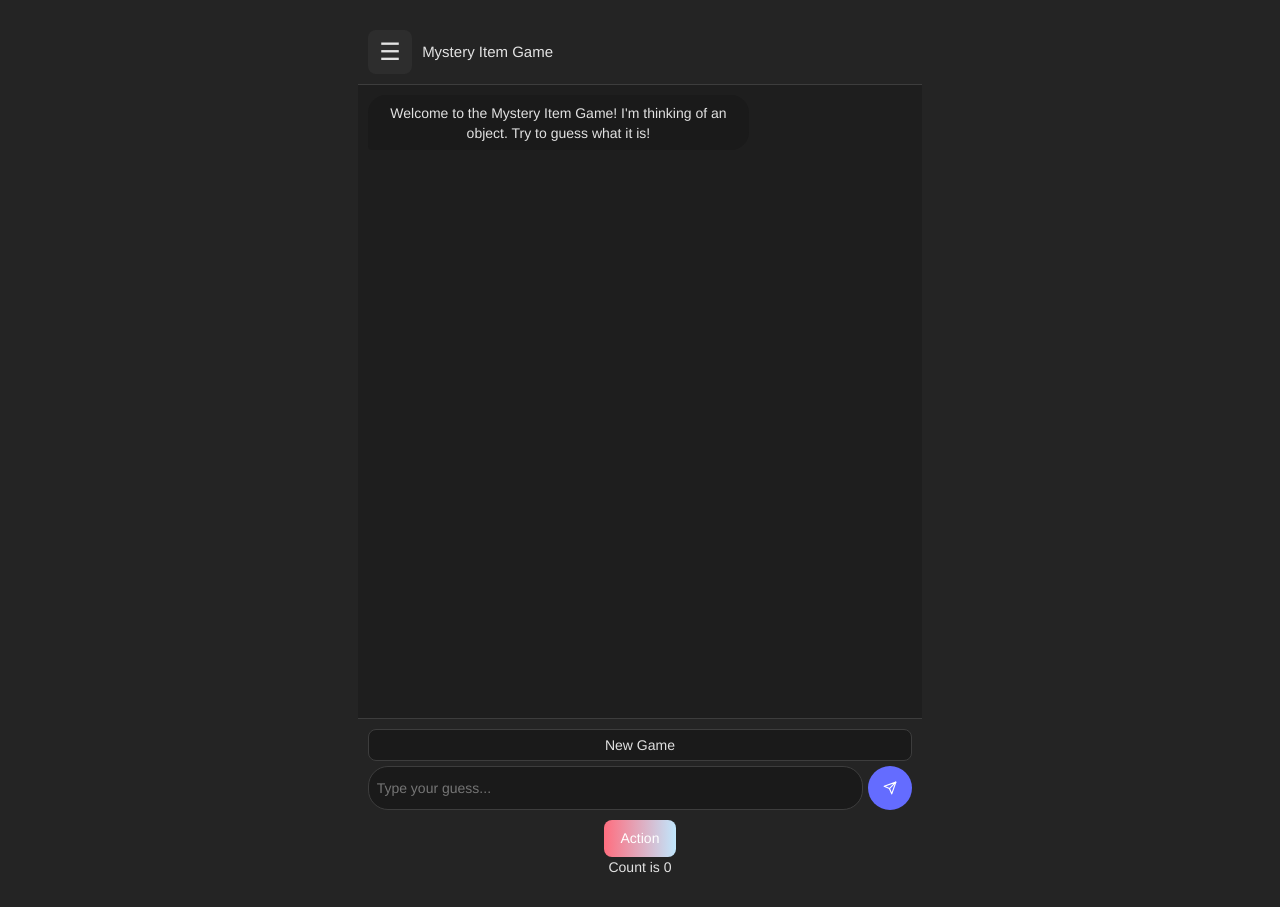
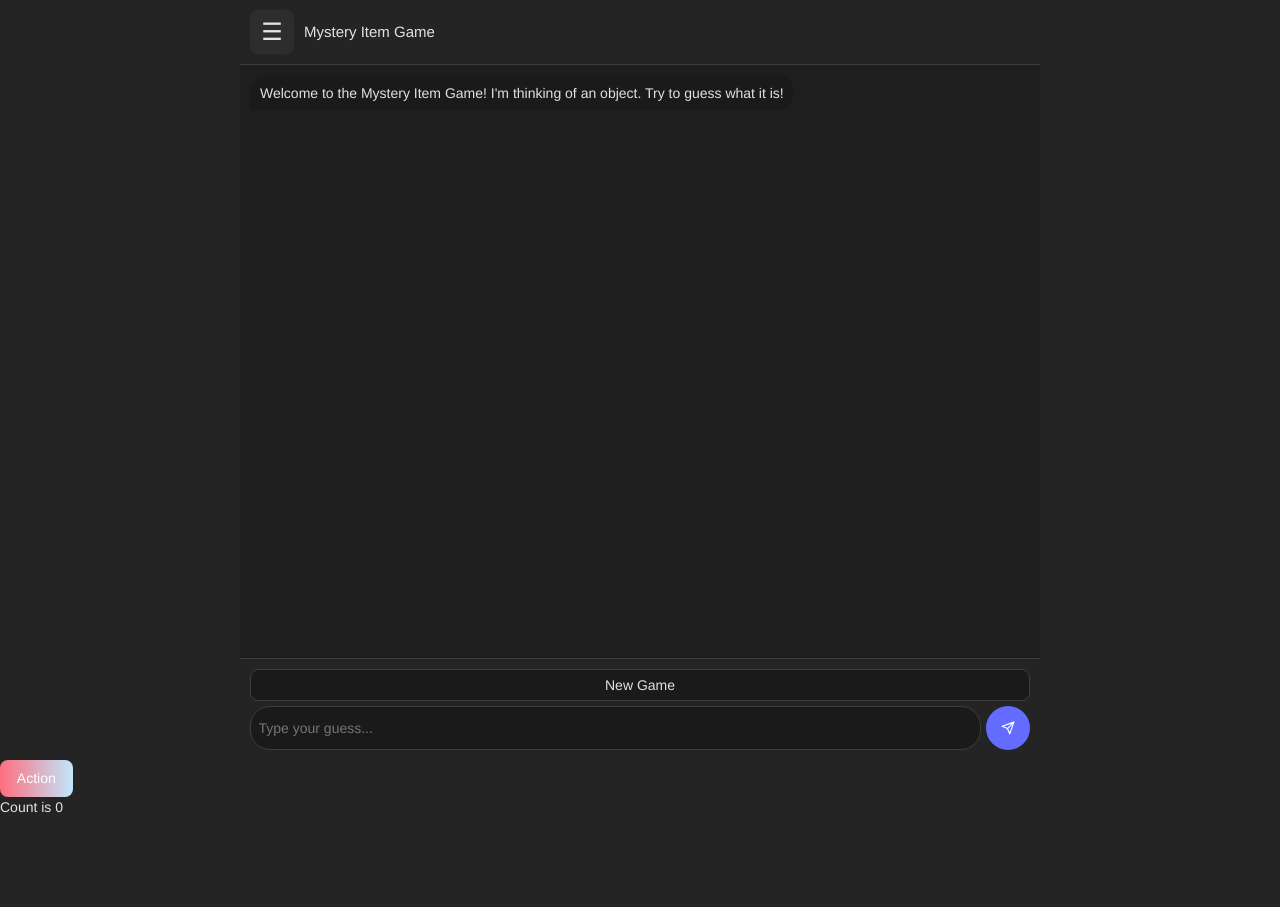
Before and after one commit to cobrauf/ai-demos, a React (Vite) app in the folder frontend/: page /demos/mystery-item in a window 1280 px wide. After the commit the page ends 827 px from the top, so only its background shows below. Built offline with nearby package versions, Linux system fonts and the light colour scheme; no server answers.

Commit message:
restrict max width to 800 px

```diff
--- a/frontend/src/components/TopBar/TopBar.module.css
+++ b/frontend/src/components/TopBar/TopBar.module.css
@@ -1,4 +1,6 @@
 .topBar {
+  position: relative;
+  z-index: 100; /* Ensure it's below the SideMenu (1000) and Overlay (999) */
   display: flex;
   align-items: center;
   padding: 1rem;
--- a/frontend/src/styles/App.css
+++ b/frontend/src/styles/App.css
@@ -1,8 +1,5 @@
 #root {
-  max-width: 1280px;
   margin: 0 auto;
-  padding: 2rem;
-  text-align: center;
 }
 
 .card {
@@ -23,8 +20,8 @@
 .main-content {
   position: relative;
   width: 100%;
-  max-width: 1280px;
+  max-width: 800px;
   margin: 0 auto;
-  height: 100vh;
+  height: 95vh;
   overflow: auto;
 }
--- a/frontend/src/styles/index.css
+++ b/frontend/src/styles/index.css
@@ -49,8 +49,6 @@ a:hover {
 
 body {
   margin: 0;
-  display: flex;
-  place-items: center;
   min-width: 320px;
   min-height: 100vh;
   color: var(--text-color);
```
